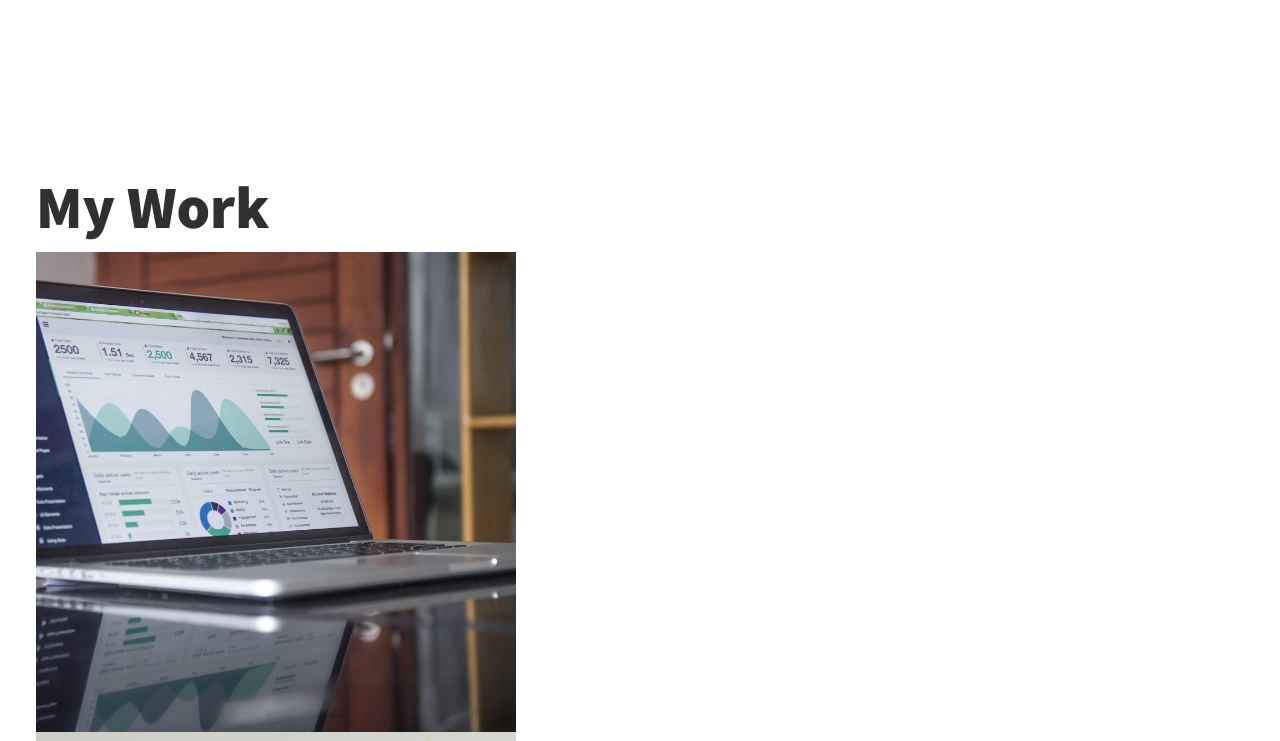
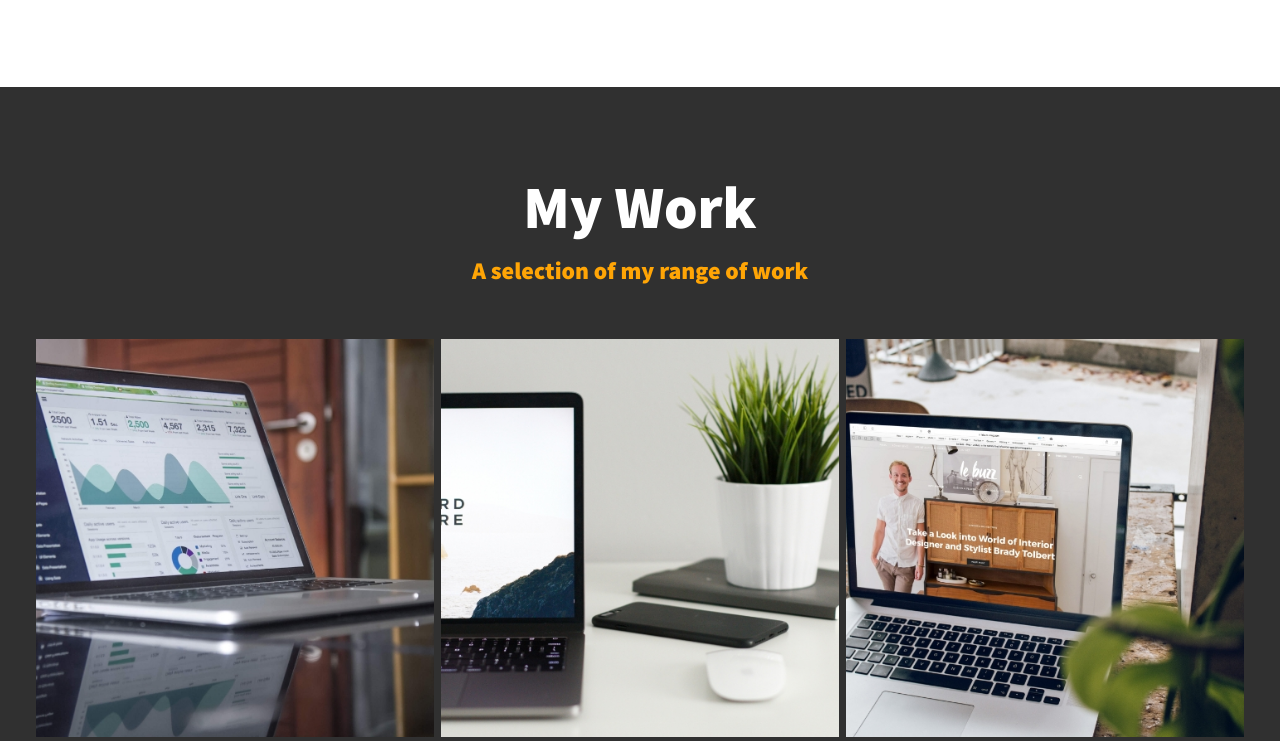
Before and after one commit to Prathamesh061/Heylack_Portfolio, a website built with Vite: page index.html in a window 1280 px wide. Shown: the part 2026-2767 px from the top of the page. Built offline with nearby package versions, Linux system fonts and the light colour scheme.

Commit message:
Styled my work sectin

```diff
--- a/css/style.css
+++ b/css/style.css
@@ -128,6 +128,12 @@
     font-family: var(--ff-secondary);
     padding: .25em 1em;
     margin-bottom: 1em;
+}
+
+.section__subtitle--work {
+    color: var(--clr-sunset-orange);
+    font-weight: var(--fw-bold);
+    margin-bottom: 2em;
 }
 
 /* Header */
@@ -275,3 +281,33 @@
         z-index: 2;
     }
 }
+
+/* My Work */
+.my-work {
+    background-color: var(--clr-dark);
+    color: var(--clr-light);
+    text-align: center;
+}
+
+.portfolio {
+    display: grid;
+    grid-template-columns: repeat(auto-fit, minmax(300px, 1fr));
+    grid-gap: .4rem;
+}
+
+.portfolio__item {
+    background: var(--clr-sunset-orange);
+    overflow: hidden;
+}
+
+.portfolio__img {
+    transition:
+        transform 750ms ease-in-out,
+        opacity 250ms linear;
+}
+
+.portfolio__img:hover,
+.portfolio__item:focus .portfolio__img {
+    transform: scale(1.2);
+    opacity: .75;
+}
--- a/index.html
+++ b/index.html
@@ -100,8 +100,8 @@
 
     <!-- My Work -->
     <section class="my-work" id="work">
-        <h2 class="section__title">My Work</h2>
-        <p class="section__subtitle"></p>
+        <h2 class="section__title section__title--work">My Work</h2>
+        <p class="section__subtitle section__subtitle--work">A selection of my range of work</p>
 
         <div class="portfolio">
             <!-- Portfolio item 01 -->
```
